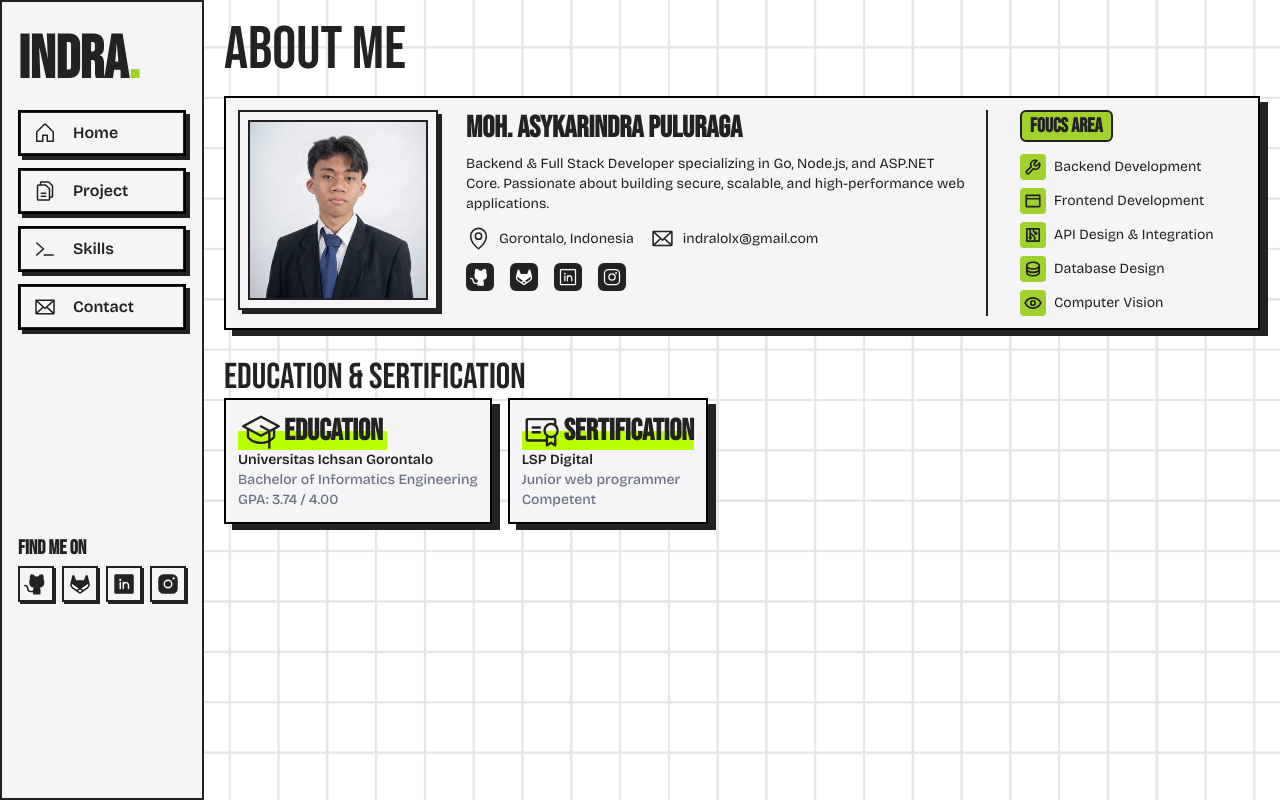
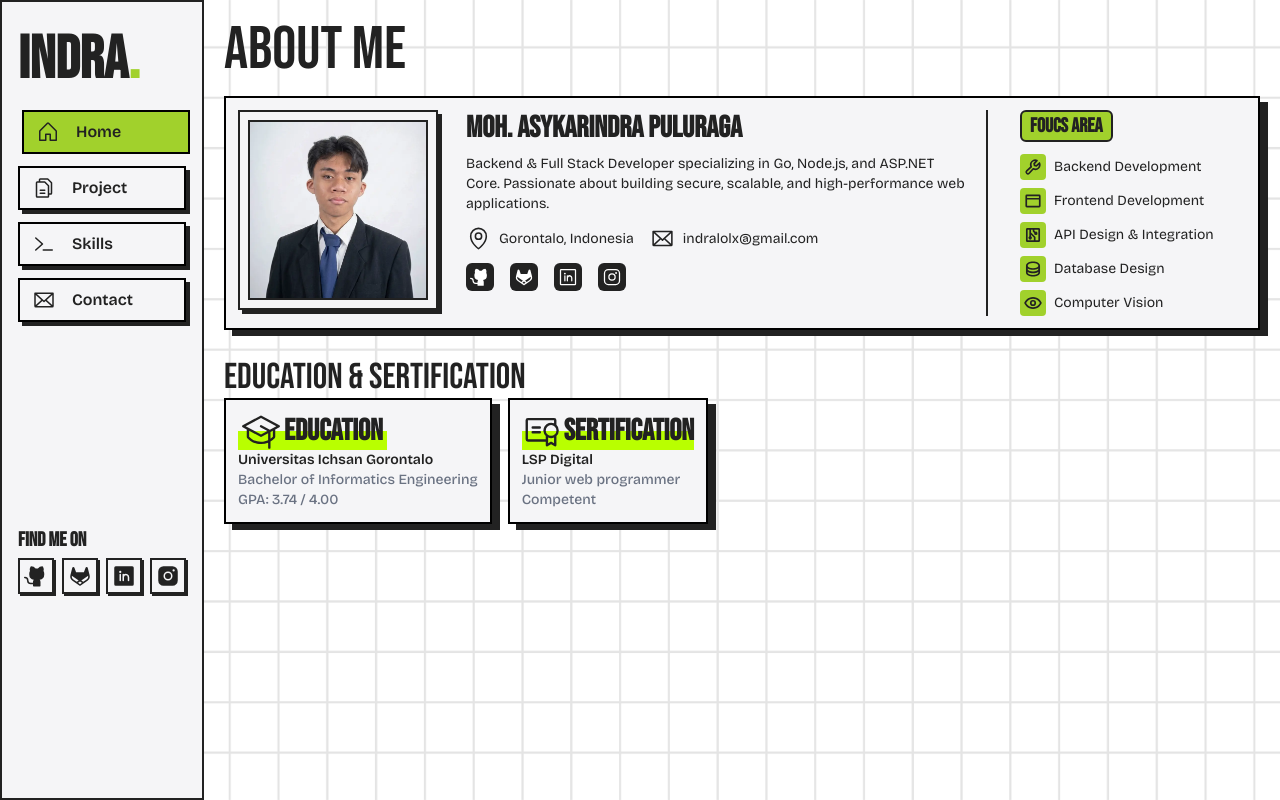
Before and after one commit to indraplrg/portfolio, a React (Vite) app: page / in a window 1280 px wide. Built offline with nearby package versions, Linux system fonts and the light colour scheme; a web font is replaced by a local one.

Commit message:
add click animation to the navbar button

```diff
--- a/package.json
+++ b/package.json
@@ -15,6 +15,7 @@
   "dependencies": {
     "@phosphor-icons/react": "^2.1.10",
     "gh-pages": "^6.3.0",
+    "motion": "^12.42.2",
     "react": "^19.2.7",
     "react-dom": "^19.2.7",
     "react-router": "^8.2.0"
--- a/src/components/Navbar.jsx
+++ b/src/components/Navbar.jsx
@@ -1,5 +1,4 @@
-import { Link } from "react-router";
-import Button from "./Button";
+import { NavLink } from "react-router";
 import {
   EnvelopeIcon,
   FilesIcon,
@@ -14,15 +13,36 @@ import {
 const Navbar = () => {
   return (
     <div className="fixed right-3 bottom-3 left-4 z-20 border-2 bg-[#f5f5f7] px-4 py-2 shadow-[6px_6px_0px_0px_rgba(34,34,34,1)] md:static md:min-h-screen md:shadow-none">
-      <ul className="h-fullfont-bricolage-grotesque flex justify-around font-medium md:hidden">
+      <ul className="font-bricolage-grotesque flex h-full justify-around font-medium md:hidden">
         <li>
-          <Link to="/">Home</Link>
+          <NavLink
+            to="/"
+            className={({ isActive }) =>
+              `h-full w-full cursor-pointer transition-all ease-in-out hover:text-[#a1d12c] ${isActive ? "text-[#a1d12c]" : ""}`
+            }
+          >
+            Home
+          </NavLink>
         </li>
         <li>
-          <Link to="/projects">Project</Link>
+          <NavLink
+            to="/projects"
+            className={({ isActive }) =>
+              `cursor-pointerh-fullw-full transition-all ease-in-out hover:text-[#a1d12c] ${isActive ? "text-[#a1d12c]" : ""}`
+            }
+          >
+            Project
+          </NavLink>
         </li>
         <li className="pr-1">
-          <Link to="/contact">Contact</Link>
+          <NavLink
+            to="/contact"
+            className={({ isActive }) =>
+              `cursor-pointerh-fullw-full transition-all ease-in-out hover:text-[#a1d12c] ${isActive ? "text-[#a1d12c]" : ""}`
+            }
+          >
+            Contact
+          </NavLink>
         </li>
       </ul>
       <h1 className="font-bebas-neue my-5 hidden text-6xl font-semibold capitalize md:block">
@@ -30,64 +50,64 @@ const Navbar = () => {
       </h1>
       <div className="hidden flex-col justify-between gap-3 md:flex">
         <div className="flex flex-col gap-3">
-          <Button classname="w-42 ">
-            <Link
-              className="text-md flex w-full items-center gap-x-4 border px-3 py-2 text-start font-semibold"
+          <NavLink
+            className={({ isActive }) =>
+              `font-bricolage-grotesque hover:translate-y-1px flex w-42 cursor-pointer gap-2 gap-x-4 border-2 border-black px-3 py-2 text-start font-semibold shadow-[4px_4px_0px_0px_rgba(34,34,34,1)] transition-all hover:translate-x-1 hover:bg-[#a1d12c] hover:shadow-none ${isActive ? "translate-y-1px translate-x-1 bg-[#a1d12c] shadow-none transition-all ease-in-out" : ""}`
+            }
             to="/"
           >
             <HouseIcon size={24} />
             Home
-            </Link>
-          </Button>
-          <Button classname="w-42 ">
-            <Link
-              className="flex w-full gap-x-4 border px-3 py-2 text-start font-semibold"
+          </NavLink>
+          <NavLink
+            className={({ isActive }) =>
+              `font-bricolage-grotesque hover:translate-y-1px flex w-42 cursor-pointer gap-2 gap-x-4 border-2 border-black px-3 py-2 text-start font-semibold shadow-[4px_4px_0px_0px_rgba(34,34,34,1)] transition-all hover:translate-x-1 hover:bg-[#a1d12c] hover:shadow-none ${isActive ? "translate-y-1px translate-x-1 bg-[#a1d12c] shadow-none transition-all ease-in-out" : ""}`
+            }
             to="/projects"
           >
             <FilesIcon size={24} />
             Project
-            </Link>
-          </Button>
-          <Button classname="w-42 ">
-            <Link
-              className="flex w-full gap-x-4 border px-3 py-2 text-start font-semibold"
+          </NavLink>
+          <NavLink
+            className={({ isActive }) =>
+              `font-bricolage-grotesque hover:translate-y-1px flex w-42 cursor-pointer gap-2 gap-x-4 border-2 border-black px-3 py-2 text-start font-semibold shadow-[4px_4px_0px_0px_rgba(34,34,34,1)] transition-all hover:translate-x-1 hover:bg-[#a1d12c] hover:shadow-none ${isActive ? "translate-y-1px translate-x-1 bg-[#a1d12c] shadow-none transition-all ease-in-out" : ""}`
+            }
             to="/skills"
           >
             <TerminalIcon size={24} />
             Skills
-            </Link>
-          </Button>
-          <Button classname="w-42 ">
-            <Link
-              className="flex w-full gap-x-4 border px-3 py-2 text-start font-semibold"
+          </NavLink>
+          <NavLink
+            className={({ isActive }) =>
+              `font-bricolage-grotesque hover:translate-y-1px flex w-42 cursor-pointer gap-2 gap-x-4 border-2 border-black px-3 py-2 text-start font-semibold shadow-[4px_4px_0px_0px_rgba(34,34,34,1)] transition-all hover:translate-x-1 hover:bg-[#a1d12c] hover:shadow-none ${isActive ? "translate-y-1px translate-x-1 bg-[#a1d12c] shadow-none transition-all ease-in-out" : ""}`
+            }
             to="/contact"
           >
             <EnvelopeIcon size={24} />
             Contact
-            </Link>
-          </Button>
+          </NavLink>
         </div>
         <div className="mt-48 flex flex-col gap-y-1">
           <h4 className="font-bebas-neue text-xl font-semibold uppercase">
             find me on
           </h4>
           <ul className="flex w-fit justify-end gap-2">
-            <li className="cursor-point border-2 p-1 shadow-[2px_2px_0_0_rgba(34,34,34,1)]">
+            <li className="cursor-point hover:translate-y-1px border-2 p-1 shadow-[2px_2px_0_0_rgba(34,34,34,1)] transition-all ease-in-out hover:translate-x-1 hover:bg-[#a1d12c] hover:shadow-none">
               <a href="https://www.github.com/indraplrg" target="_blank">
                 <GithubLogoIcon size={24} weight="fill" />
               </a>
             </li>
-            <li className="cursor-point border-2 p-1 shadow-[2px_2px_0_0_rgba(34,34,34,1)]">
+            <li className="cursor-point hover:translate-y-1px border-2 p-1 shadow-[2px_2px_0_0_rgba(34,34,34,1)] transition-all ease-in-out hover:translate-x-1 hover:bg-[#a1d12c] hover:shadow-none">
               <a href="https://www.gitlab.com/indralolx" target="_blank">
                 <GitlabLogoIcon size={24} weight="fill" />
               </a>
             </li>
-            <li className="cursor-point border-2 p-1 shadow-[2px_2px_0_0_rgba(34,34,34,1)]">
+            <li className="cursor-point hover:translate-y-1px border-2 p-1 shadow-[2px_2px_0_0_rgba(34,34,34,1)] transition-all ease-in-out hover:translate-x-1 hover:bg-[#a1d12c] hover:shadow-none">
               <a href="https://instagram.com/asykarindra" target="_blank">
                 <LinkedinLogoIcon size={24} weight="fill" />
               </a>
             </li>
-            <li className="cursor-point border-2 p-1 shadow-[2px_2px_0_0_rgba(34,34,34,1)]">
+            <li className="cursor-point hover:translate-y-1px border-2 p-1 shadow-[2px_2px_0_0_rgba(34,34,34,1)] transition-all ease-in-out hover:translate-x-1 hover:bg-[#a1d12c] hover:shadow-none">
               <a href="https://instagram.com/asykarindra" target="_blank">
                 <InstagramLogoIcon size={24} weight="fill" />
               </a>
```
Also changed, not shown: 1 other file (tests, documents, lock files or other folders). Lines whose indentation alone changed are shown as unchanged.
